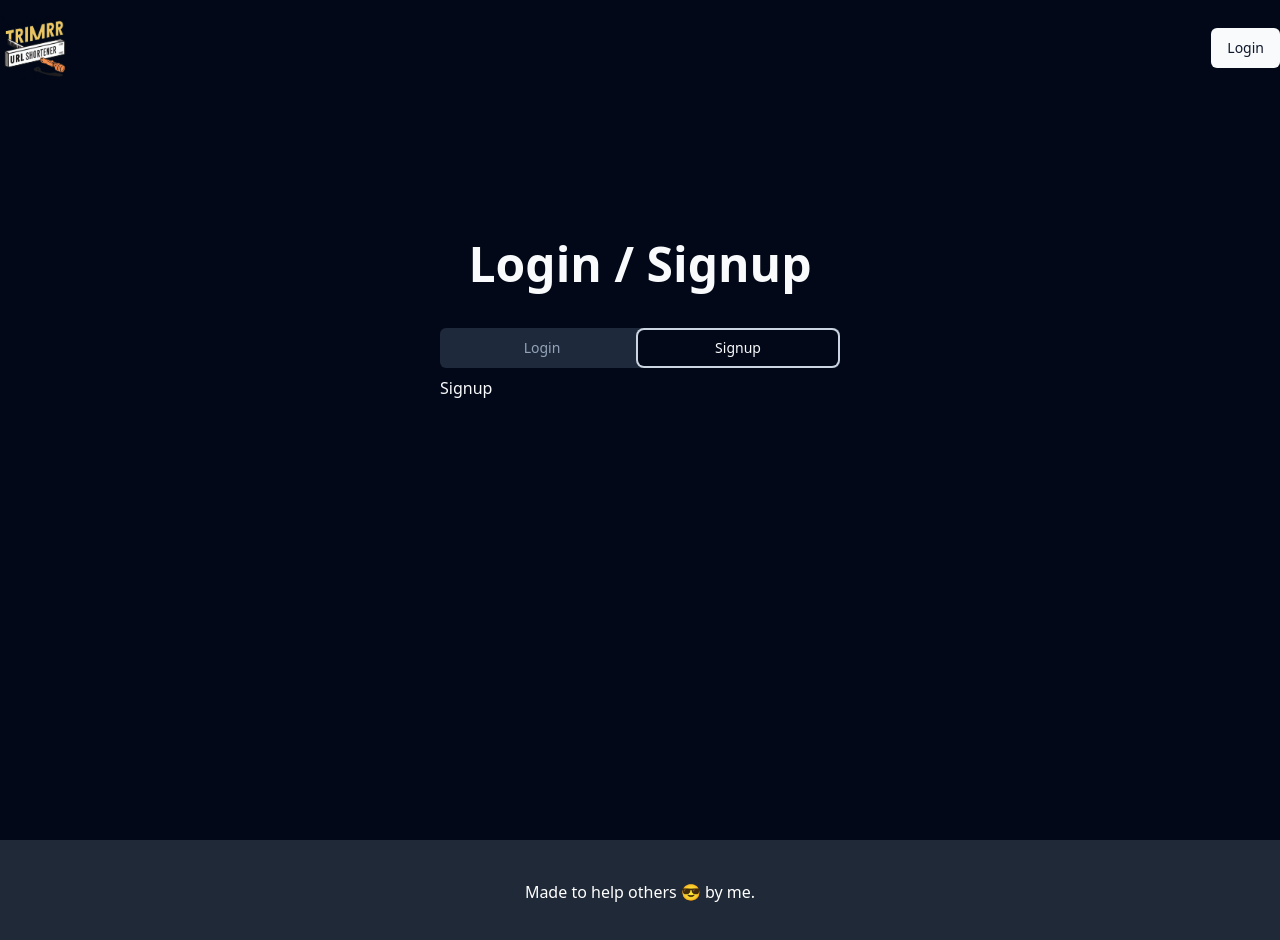
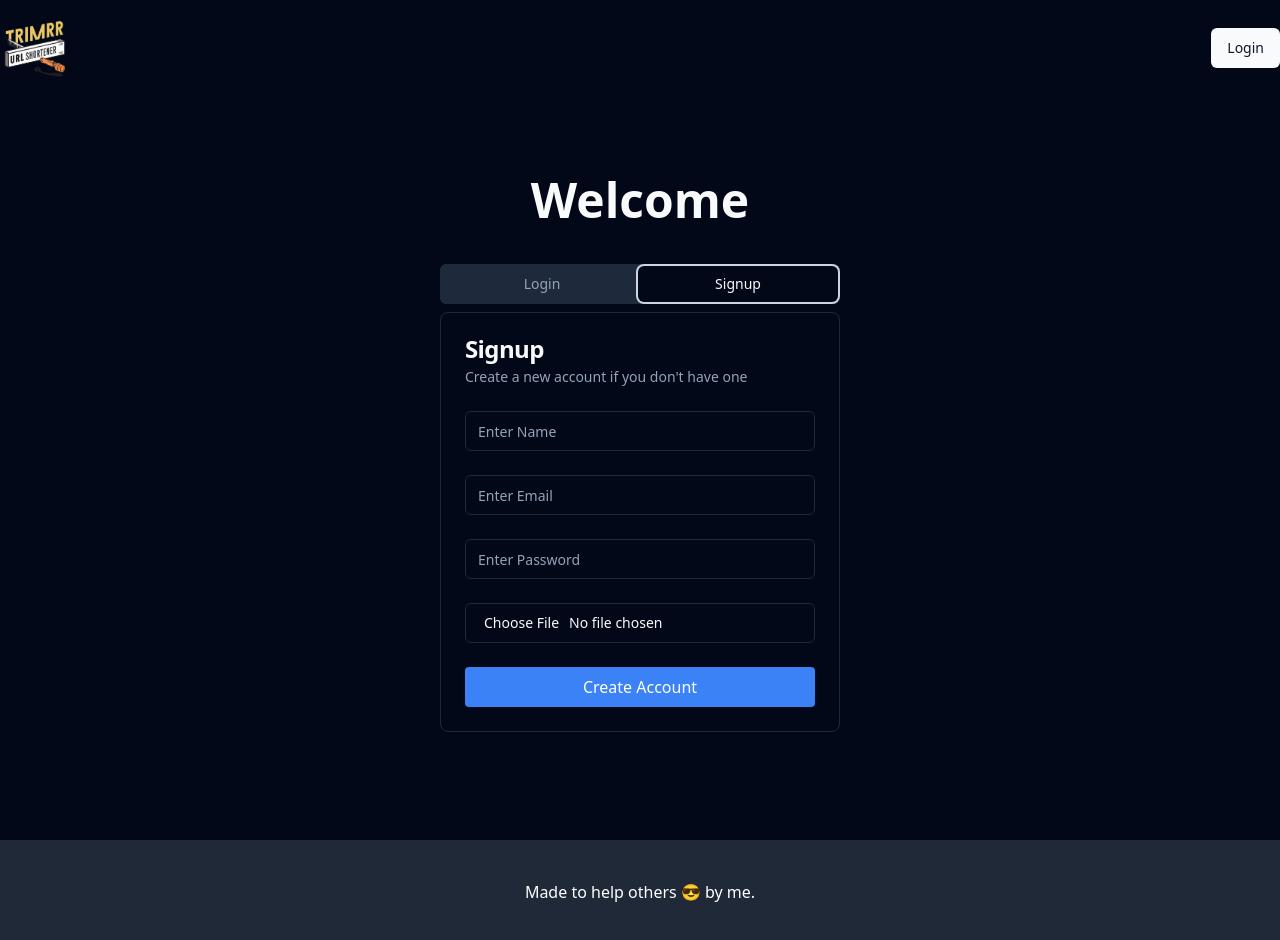
Before and after one commit to Kane-dylan/LinkCraft, a React (Vite) app: page /auth in a window 1280 px wide. Both pictures are taken after a click on the tab "Signup". Shown: the top 940 px of the page. Built offline with nearby package versions, Linux system fonts and the light colour scheme; no server answers.

Commit message:
react update 19/02/25

```diff
--- a/src/App.jsx
+++ b/src/App.jsx
@@ -1,14 +1,13 @@
 import "./App.css";
-import { createBrowserRouter, RouterProvider} from "react-router-dom";
+import { createBrowserRouter, RouterProvider } from "react-router-dom";
 import Applayout from "./layouts/app-layout";
 import Landing from "./pages/landing";
-import Dashbord from "./pages/dashbord";
+import Dashboard from "./pages/dashboard";
 import Auth from "./pages/auth";
 import RedirectLink from "./pages/redirect-link";
 import LinkPage from "./pages/link";
 import UrlProvider from "./context";
-
-
+import RequireAuth from "./components/require-auth";
 
 const router = createBrowserRouter([
   {
@@ -16,32 +15,40 @@ const router = createBrowserRouter([
     children: [
       {
         path: "/",
-        element: <Landing />
+        element: <Landing />,
       },
       {
-        path: "/Dashbord",
-        element: <Dashbord />
+        path: "/Dashboard",
+        element: (
+          <RequireAuth>
+            <Dashboard />
+          </RequireAuth>
+        ),
       },
       {
         path: "/Auth",
-        element: <Auth />
+        element: <Auth />,
       },
       {
         path: "/LinkPage/:id",
-        element: <LinkPage/>
+        element: (
+          <RequireAuth>
+            <LinkPage />
+          </RequireAuth>
+        ),
       },
       {
         path: "/:id",
-        element: <RedirectLink />
+        element: <RedirectLink />,
       },
-    ]
-  }
-])
+    ],
+  },
+]);
 
 function App() {
   return (
     <UrlProvider>
-      <RouterProvider router={router}/>
+      <RouterProvider router={router} />
     </UrlProvider>
   );
 }
--- a/src/components/login.jsx
+++ b/src/components/login.jsx
@@ -14,6 +14,7 @@ import *as Yup from 'yup'
 import useFetch from '@/hooks/use-fetch';
 import { login } from '@/db/apiAuth';
 import { useNavigate, useSearchParams } from 'react-router-dom';
+import { UrlState } from '@/context';
 
 
 const Login = () => {
@@ -29,11 +30,13 @@ const Login = () => {
   const longLink = searchParams.get('createNew')
 
   const{data, error, loading, fn:fnLogin}=useFetch(login,formData)
+    const { fetchUser } = UrlState();
+
 
   useEffect(() => {
-    // console.log(data);
     if (error === null && data) {
       navigate(`/dashboard?${longLink ? `createNew=${longLink}` : ''}`)
+      fetchUser()
     }
 
   }, [data,error])
--- /dev/null
+++ b/src/components/require-auth.jsx
@@ -0,0 +1,22 @@
+/* eslint-disable react/prop-types */
+
+import { useNavigate } from "react-router-dom";
+import { useEffect } from "react";
+import { UrlState } from "@/context";
+import { BarLoader } from "react-spinners";
+
+function RequireAuth({ children }) {
+  const navigate = useNavigate();
+
+  const { isAuthenticated, loading } = UrlState();
+
+  useEffect(() => {
+    if (!isAuthenticated && loading === false) navigate("/auth");
+  }, [isAuthenticated, loading]);
+
+  if (loading) return <BarLoader width={"100%"} color="#36d7b7" />;
+
+  if (isAuthenticated) return children;
+}
+
+export default RequireAuth;
--- a/src/components/signup.jsx
+++ b/src/components/signup.jsx
@@ -1,9 +1,147 @@
-import React from 'react'
+import React, { useEffect, useState } from "react";
+import {
+  Card,
+  CardContent,
+  CardDescription,
+  CardFooter,
+  CardHeader,
+  CardTitle,
+} from "@/components/ui/card";
+import { Input } from "./ui/input";
+import { BeatLoader } from "react-spinners";
+import Error from "./error";
+import * as Yup from "yup";
+import useFetch from "@/hooks/use-fetch";
+import { signup } from "@/db/apiAuth";
+import { useNavigate, useSearchParams } from "react-router-dom";
+import { UrlState } from "@/context";
 
 const Signup = () => {
+  const [errors, setErrors] = useState([]);
+  const [formData, setFromData] = useState({
+    name: "",
+    email: "",
+    password: "",
+    profile_pic: null,
+  });
+
+  const navigate = useNavigate();
+  let [searchParams] = useSearchParams();
+  const longLink = searchParams.get("createNew");
+
+  const { data, error, loading, fn: fnSignup } = useFetch(signup, formData);
+  const { fetchUser } = UrlState();
+
+  useEffect(() => {
+    if (error === null && data) {
+      navigate(`/dashboard?${longLink ? `createNew=${longLink}` : ""}`);
+      fetchUser();
+    }
+  }, [error, loading]);
+
+  const handleInputChange = (e) => {
+    const { name, value, files } = e.target;
+    setFromData((prevState) => ({
+      ...prevState,
+      [name]: files ? files[0] : value,
+    }));
+  };
+
+  const handleSignup = async () => {
+    setErrors([]);
+    try {
+      const schema = Yup.object().shape({
+        name: Yup.string().required("Name is required"),
+        email: Yup.string()
+          .email("Invalid email")
+          .required("Email is required"),
+        password: Yup.string()
+          .min(6, "Password must be at least 6 characters")
+          .required("Password is required"),
+        profile_pic: Yup.mixed().required("Profile Picture is required"),
+      });
+
+      await schema.validate(formData, { abortEarly: false });
+      await fnSignup();
+      //api call
+    } catch (e) {
+      const newErrors = {};
+
+      e?.inner.forEach((err) => {
+        newErrors[err.path] = err.message;
+      });
+
+      setErrors(newErrors);
+    }
+  };
+
   return (
-    <div>Signup</div>
-  )
-}
+    <Card>
+      <CardHeader>
+        <CardTitle>Signup</CardTitle>
+        <CardDescription>
+          Create a new account if you don't have one
+        </CardDescription>
+        {error && <Error message={error.message} />}
+      </CardHeader>
+      <CardContent className="space-y-2">
+        <div className="space-y-1">
+          <Input
+            name="name"
+            type="text"
+            placeholder="Enter Name"
+            onChange={handleInputChange}
+          />
+          {errors.name && <Error message={errors.name} />}
+        </div>
+      </CardContent>
+      <CardContent className="space-y-2">
+        <div className="space-y-1">
+          <Input
+            name="email"
+            type="email"
+            placeholder="Enter Email"
+            onChange={handleInputChange}
+          />
+          {errors.email && <Error message={errors.email} />}
+        </div>
+      </CardContent>
+      <CardContent className="space-y-2">
+        <div className="space-y-1">
+          <Input
+            name="password"
+            type="password"
+            placeholder="Enter Password"
+            onChange={handleInputChange}
+          />
+          {errors.password && <Error message={errors.password} />}
+        </div>
+      </CardContent>
+      <CardContent className="space-y-2">
+        <div className="space-y-1">
+          <Input
+            name="profile_pic"
+            type="file"
+            accept="image/*"
+            onChange={handleInputChange}
+          />
+          {errors.profile_pic && <Error message={errors.profile_pic} />}
+        </div>
+      </CardContent>
+      <CardFooter>
+        <button
+          onClick={handleSignup}
+          className="w-full bg-blue-500 text-white rounded py-2"
+        >
+          {loading ? (
+            <BeatLoader color="#36d7d7" size={10} />
+          ) : (
+            "Create Account"
+          )}
+        </button>
+      </CardFooter>
+    </Card>
+  );
+};
 
-export default Signup
+export default Signup;
--- a/src/db/apiAuth.js
+++ b/src/db/apiAuth.js
@@ -1,4 +1,4 @@
-import supabase from "./supabase";
+import supabase, { supabaseUrl } from "./supabase";
 
 export async function login({email, password}) {
   const {data, error} = await supabase.auth.signInWithPassword({
@@ -21,3 +21,28 @@ export async function getCurrentUser() {
   if (error) throw new Error(error.message);
   return session.session?.user;
 }
+
+
+export async function signup({name, email, password, profile_pic}) {
+  const fileName = `dp-${name.split(" ").join("-")}-${Math.random()}`
+  const {error: storageError} = await supabase.storage
+  .from('profile_pic')
+  .upload(fileName, profile_pic)
+
+  if (storageError) throw new Error(storageError.message);
+
+  const{data, error} = await supabase.auth.signUp({
+    email,
+    password,
+    options: {
+      data: {
+        name,
+        profile_pic: `${supabaseUrl}/storage/v1/object/public/profile_pic/${fileName}`,
+      },
+    },
+  })
+
+  if (error) throw new Error(error.message);
+  return data;
+
+}
--- a/src/pages/Auth.jsx
+++ b/src/pages/Auth.jsx
@@ -1,20 +1,29 @@
-import React from 'react'
-import { useSearchParams } from 'react-router-dom'
+import React, { useEffect } from 'react'
+import { useNavigate, useSearchParams } from 'react-router-dom'
 import { Tabs, TabsContent, TabsList, TabsTrigger } from "@/components/ui/tabs";
 import Login from '@/components/login';
 import Signup from '@/components/signup';
+import { UrlState } from '@/context';
 
 
 const Auth = () => {
 
   const[searchParams]=useSearchParams()
+  const longLink = searchParams.get('createNew')
+  const navigate = useNavigate()
+
+  const {isAuthenticated, loading} = UrlState()
+
+  useEffect(()=> {
+    if (isAuthenticated && !loading) {
+      navigate(`/dashboard${longLink ? `createNew=${longLink}` : ''}`)
+    }
+  },[isAuthenticated, loading])
 
   return (
-    <div className="mt-36 flex flex-col items-center gap-10">
+    <div className="mt-20 flex flex-col items-center gap-10">
       <h1 className="text-5xl font-extrabold">
-        {searchParams.get("createNew")
-          ? "Hold up! Let's login first"
-          : "Login / Signup"}
+        {longLink ? "Signup to shorten your link" : "Welcome"}
       </h1>
       <Tabs defaultValue="login" className="w-[400px]">
         <TabsList className="grid w-full grid-cols-2">
--- a/src/pages/Dashbord.jsx
+++ /dev/null
@@ -1,9 +0,0 @@
-import React from 'react'
-
-const Dashbord = () => {
-  return (
-    <div>Dashbord</div>
-  )
-}
-
-export default Dashbord
--- /dev/null
+++ b/src/pages/dashboard.jsx
@@ -0,0 +1,9 @@
+import React from 'react'
+
+const Dashboard = () => {
+  return (
+    <div>Dashboard</div>
+  )
+}
+
+export default Dashboard
```
